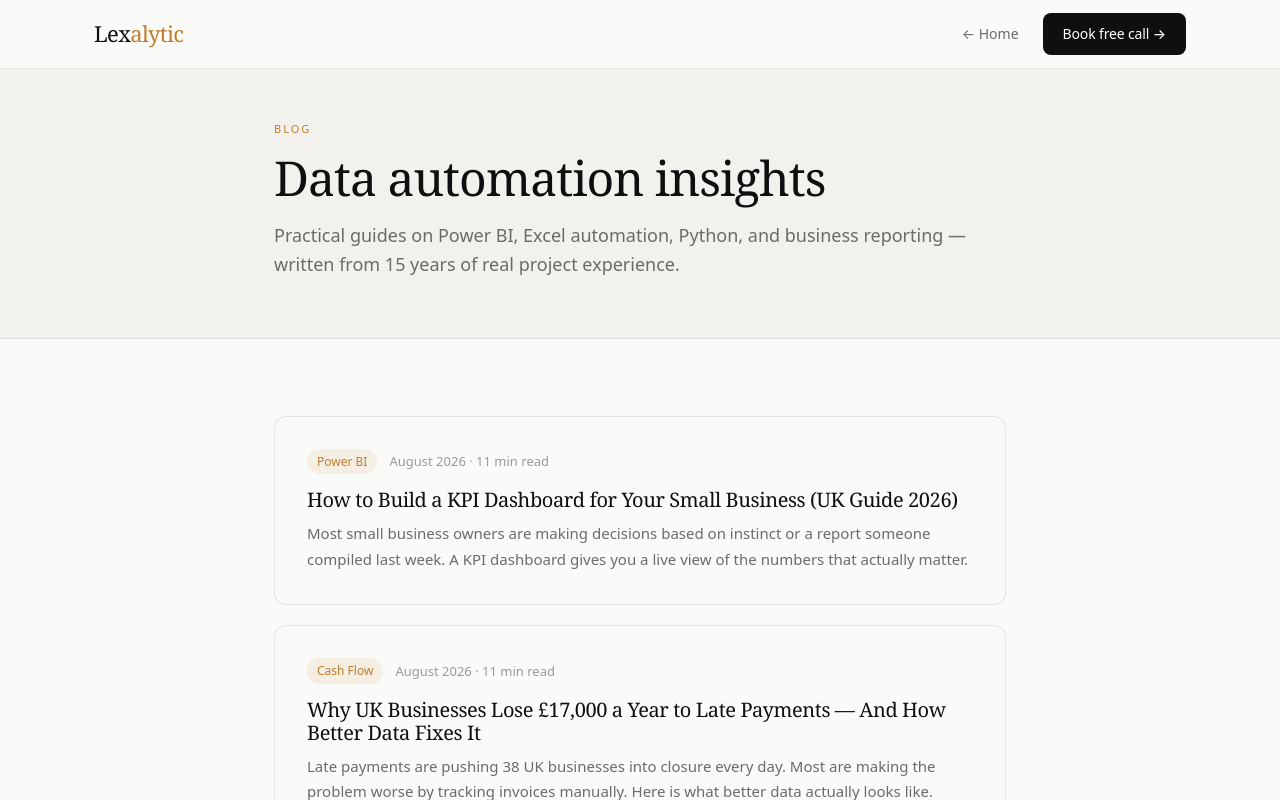
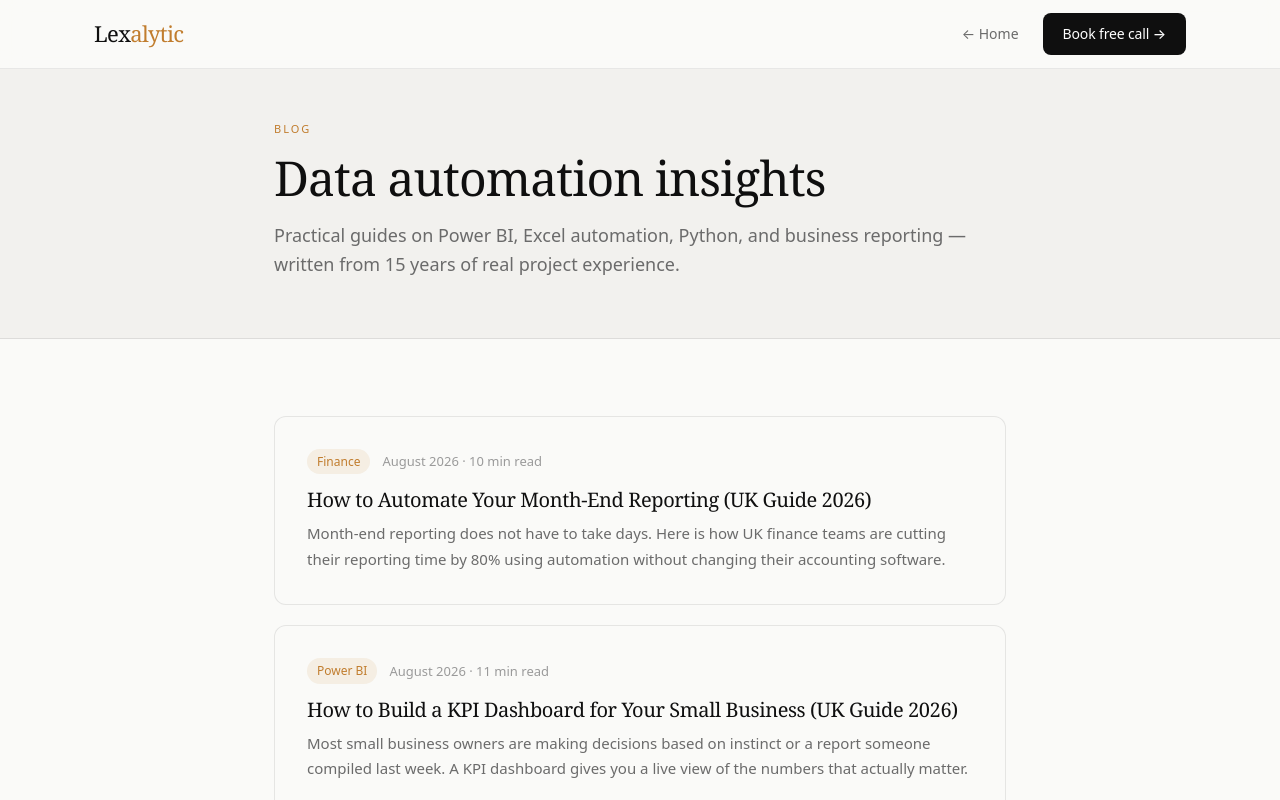
Before and after one commit to printpeachstudio-blip/lexalytic, a Next.js app: page /blog in a window 1280 px wide. Shown: the top 800 px of the page. Built offline with nearby package versions, Linux system fonts and the light colour scheme.

Commit message:
auto-publish: automate-month-end-reporting-uk

```diff
--- a/app/blog/page.tsx
+++ b/app/blog/page.tsx
@@ -8,6 +8,14 @@ export const metadata: Metadata = {
 }
 
 const posts = [
+  {
+    slug: 'automate-month-end-reporting-uk',
+    title: 'How to Automate Your Month-End Reporting (UK Guide 2026)',
+    excerpt: 'Month-end reporting does not have to take days. Here is how UK finance teams are cutting their reporting time by 80% using automation without changing their accounting software.',
+    date: 'August 2026',
+    readTime: '10 min read',
+    tag: 'Finance',
+  },
   {
     slug: 'kpi-dashboard-small-business-uk',
     title: 'How to Build a KPI Dashboard for Your Small Business (UK Guide 2026)',
--- a/app/sitemap.ts
+++ b/app/sitemap.ts
@@ -24,5 +24,6 @@ export default function sitemap(): MetadataRoute.Sitemap {
     { url: 'https://www.lexalytic.com/blog/what-is-data-cleansing-uk', lastModified: new Date(), changeFrequency: 'monthly', priority: 0.8 },
     { url: 'https://www.lexalytic.com/blog/excel-automation-cost-uk', lastModified: new Date(), changeFrequency: 'monthly', priority: 0.8 },
     { url: 'https://www.lexalytic.com/blog/5-signs-manual-reporting-is-costing-your-business', lastModified: new Date(), changeFrequency: 'monthly', priority: 0.8 },
+    { url: 'https://www.lexalytic.com/blog/automate-month-end-reporting-uk', lastModified: new Date(), changeFrequency: 'monthly', priority: 0.8 },
   ]
 }
```
